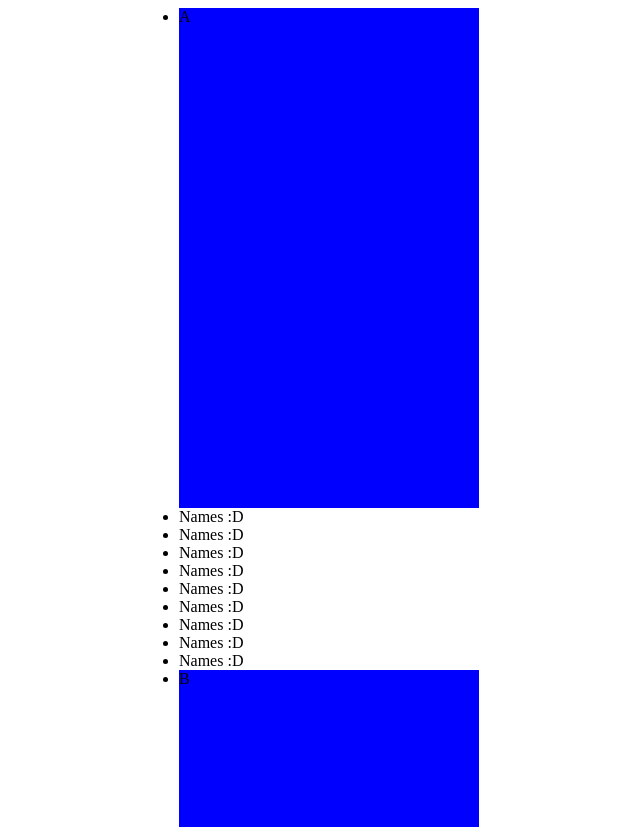
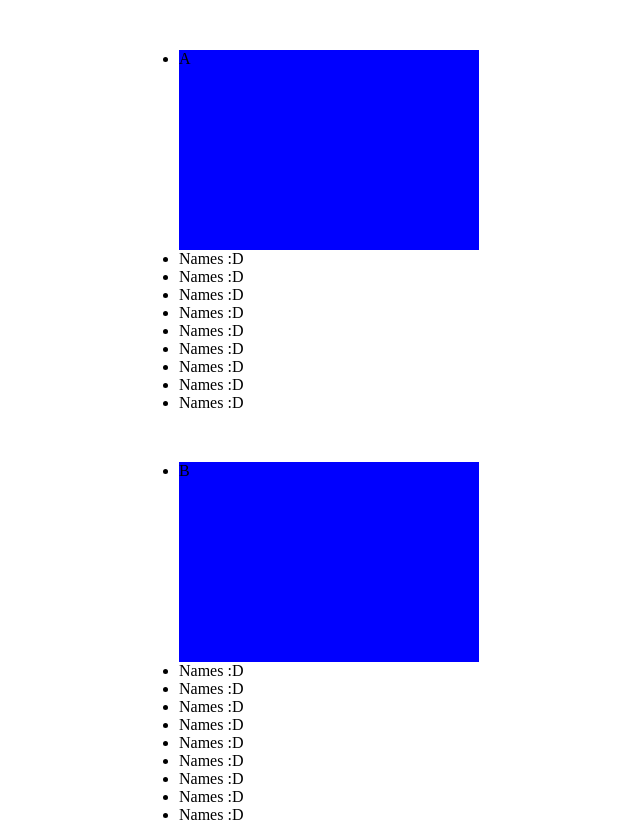
Before and after one commit to mauriciosoares/pin.js, a website: page examples/example1.html in a window 1280 px wide. Shown: the top 827 px of the page, without its empty margins (181-821 px from the left). Drawn offline with Linux system fonts and the light colour scheme.

Commit message:
Margin Hotfix When the element had margin, it was having some strange bugs

```diff
--- a/examples/example1.html
+++ b/examples/example1.html
@@ -18,7 +18,8 @@
     .pin {
       background-color: blue;
       width: 300px;
-      height: 500px;
+      height: 200px;
+      margin-top: 50px
     }
   </style>
 </head>
--- a/src/pin.js
+++ b/src/pin.js
@@ -37,6 +37,7 @@
       width: Pin.getStyle(this.el, 'width'),
       height: Pin.getStyle(this.el, 'height'),
       float: Pin.getStyle(this.el, 'float'),
+      margin: Pin.getStyle(this.el, 'margin'),
       display: 'none',
       visibility: 'hidden'
     });
```
